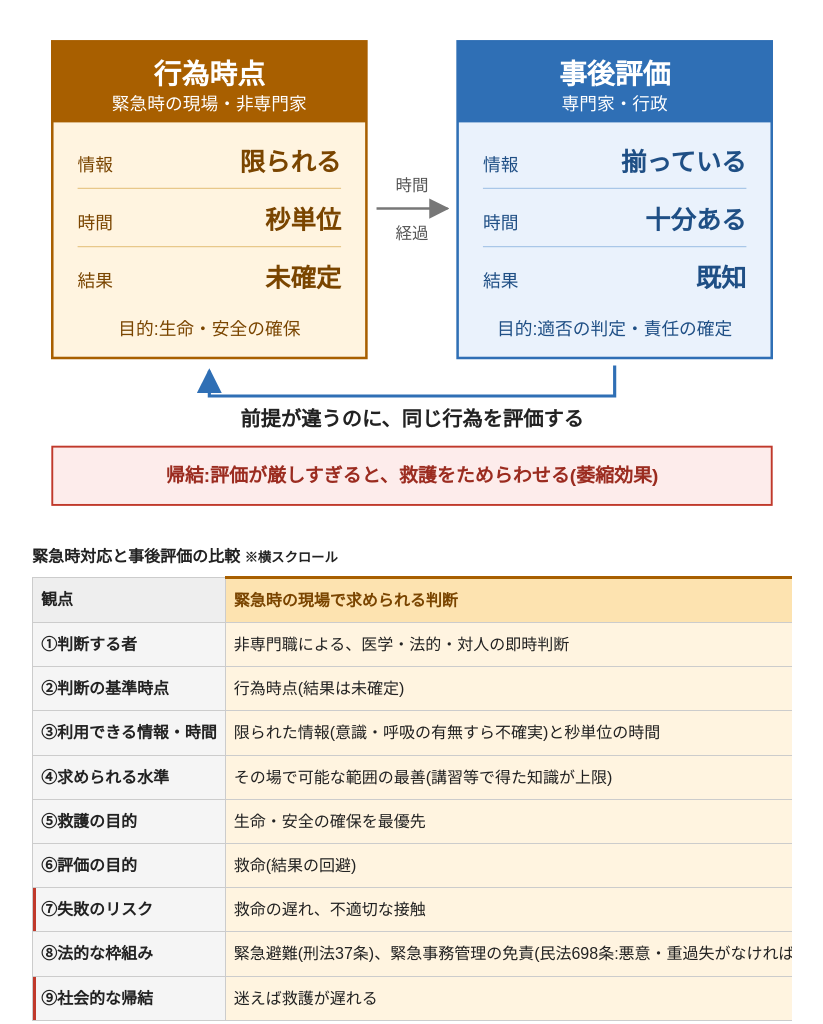
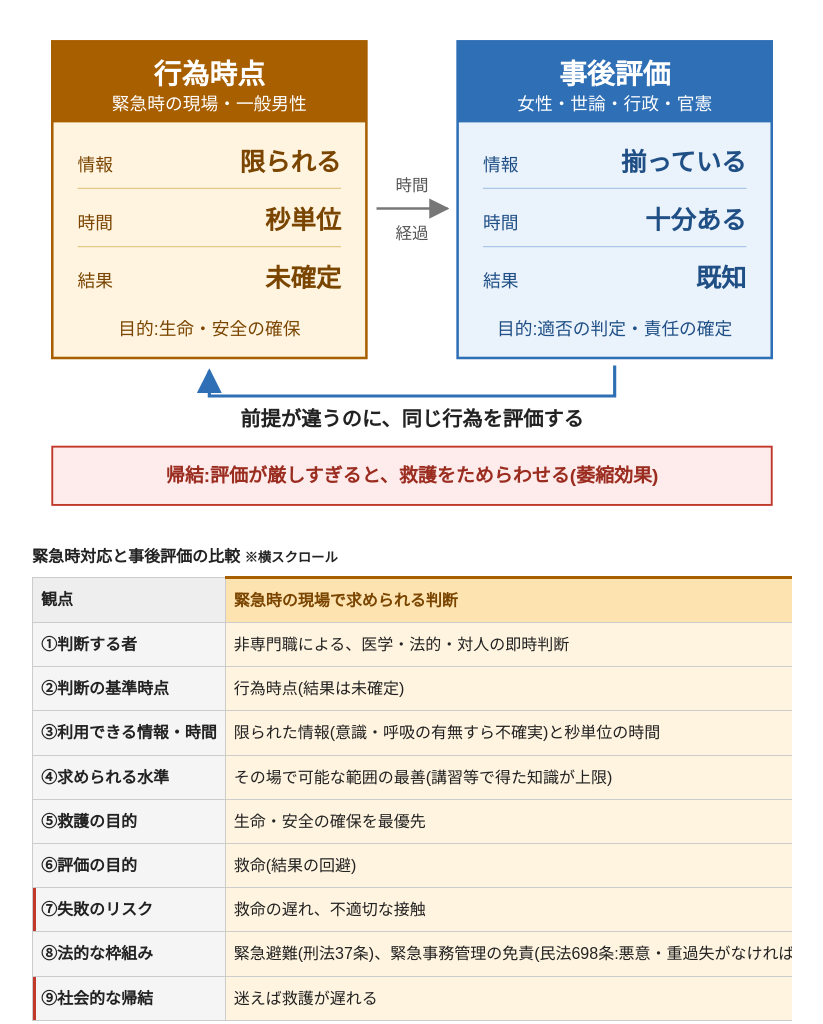
Before and after one commit to 24-blog/aed, a plain HTML site: page asymmetry.html in a window 1280 px wide. Shown: the whole page, without its empty margins (228-1051 px from the left). Drawn offline with Linux system fonts and the light colour scheme.

Commit message:
Update asymmetry.html

```diff
--- a/asymmetry.html
+++ b/asymmetry.html
@@ -41,7 +41,7 @@
   <rect x="16" y="20" width="248" height="250" fill="#fff4e0" stroke="#a85f00" stroke-width="2"/>
   <rect x="16" y="20" width="248" height="64" fill="#a85f00"/>
   <text x="140" y="54" text-anchor="middle" font-size="22" font-weight="bold" fill="#fff">行為時点</text>
-  <text x="140" y="74" text-anchor="middle" font-size="14" fill="#fff">緊急時の現場・非専門家</text>
+  <text x="140" y="74" text-anchor="middle" font-size="14" fill="#fff">緊急時の現場・一般男性</text>
 
   <text x="36" y="122" font-size="14" fill="#7a4500">情報</text>
   <text x="244" y="122" text-anchor="end" font-size="20" font-weight="bold" fill="#7a4500">限られる</text>
@@ -57,7 +57,7 @@
   <rect x="336" y="20" width="248" height="250" fill="#eaf2fc" stroke="#2f6fb5" stroke-width="2"/>
   <rect x="336" y="20" width="248" height="64" fill="#2f6fb5"/>
   <text x="460" y="54" text-anchor="middle" font-size="22" font-weight="bold" fill="#fff">事後評価</text>
-  <text x="460" y="74" text-anchor="middle" font-size="14" fill="#fff">専門家・行政</text>
+  <text x="460" y="74" text-anchor="middle" font-size="14" fill="#fff">女性・世論・行政・官憲</text>
 
   <text x="356" y="122" font-size="14" fill="#1f4f85">情報</text>
   <text x="564" y="122" text-anchor="end" font-size="20" font-weight="bold" fill="#1f4f85">揃っている</text>
```
